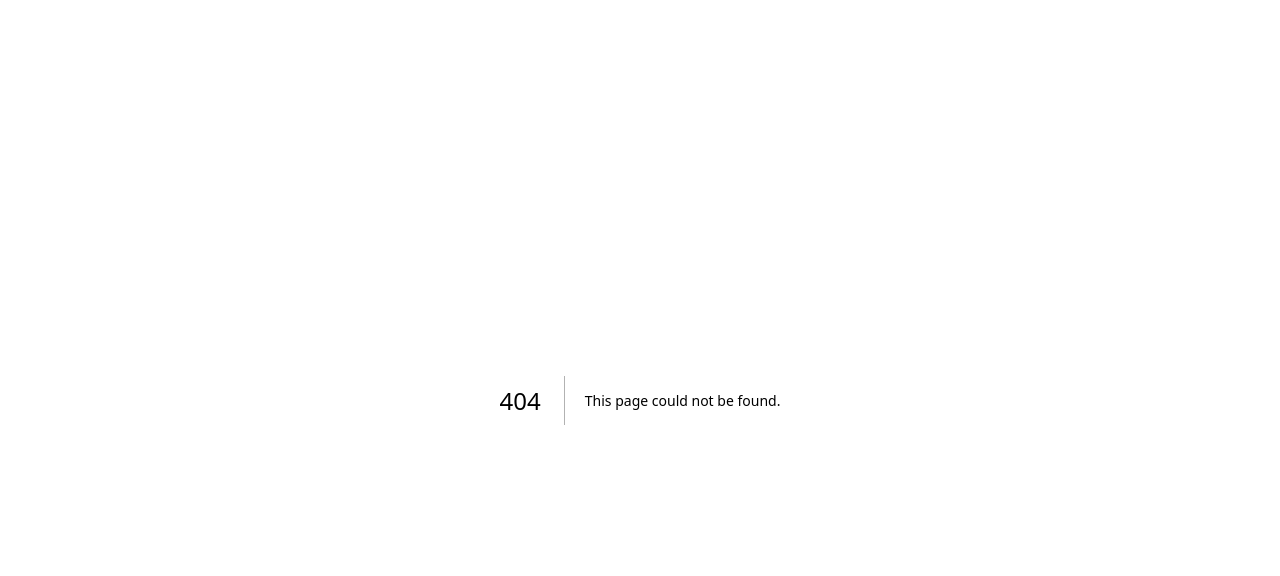
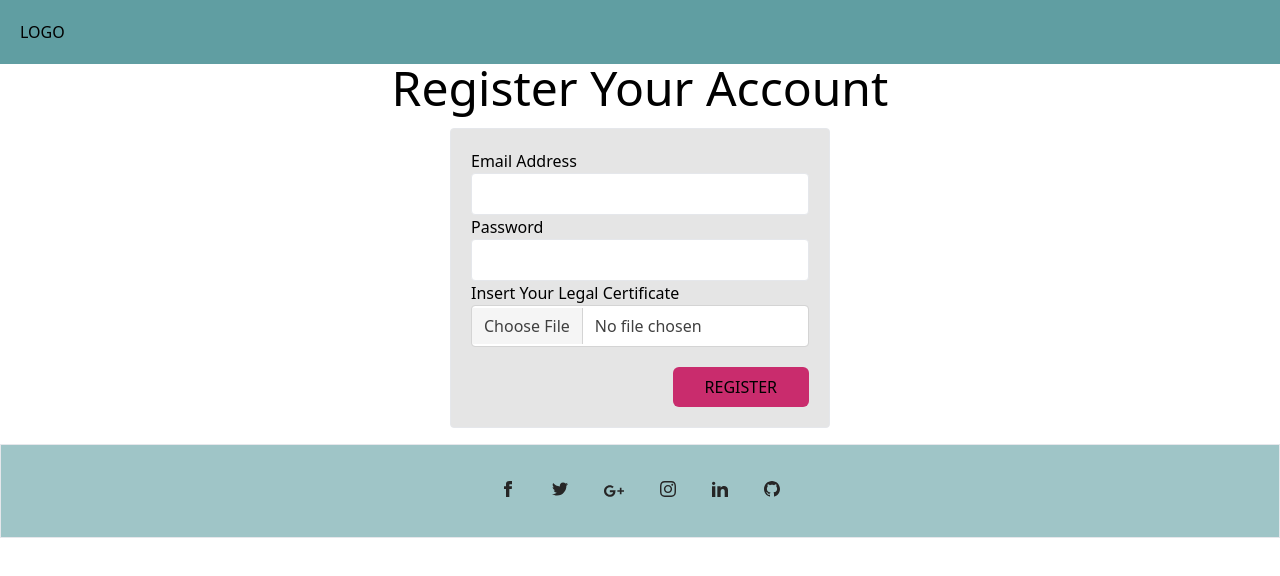
Before and after one commit to MichaelJuannn/methlab, a Next.js app: page /register in a window 1280 px wide. Before the commit this address had no page. Shown: the top 576 px of the page. Built offline with nearby package versions, Linux system fonts and the light colour scheme.

Commit message:
register api

```diff
--- /dev/null
+++ b/src/pages/api/register.ts
@@ -0,0 +1,22 @@
+import { NextApiRequest, NextApiResponse } from "next";
+import prisma from "@/utils/client";
+
+export default async function handler(
+  req: NextApiRequest,
+  res: NextApiResponse
+) {
+  const { body } = req;
+  const dateCreated = new Date();
+  try {
+    const newUser = await prisma.account.create({
+      data: {
+        email: body.email,
+        password: body.password,
+        createdAt: dateCreated,
+      },
+    });
+    return res.redirect("/search");
+  } catch (error) {
+    return res.redirect(`/register?error=1`);
+  }
+}
--- a/src/pages/obat/[details].tsx
+++ b/src/pages/obat/[details].tsx
@@ -1,6 +1,6 @@
 import { Footer, Navbar } from "@/components/layout";
 import { GetServerSideProps, InferGetServerSidePropsType } from "next";
-import { getMedicine } from "../api/obat/[query]";
+import { getMedicine } from "@/pages/api/obat/[query]";
 
 interface Medicine {
   id: number;
@@ -22,7 +22,7 @@ export default function Details(medicine: Medicine) {
             alt=""
           />
           <button className="mx-auto my-2 block w-1/2  rounded bg-secondary py-3 px-6 text-white">
-            PRINT THIS SHIT🖨
+            PRINT 🖨
           </button>
         </div>
         <div id="rightside" className="ml-5">
--- /dev/null
+++ b/src/pages/register.tsx
@@ -0,0 +1,60 @@
+import { Navbar, Footer } from "@/components/layout";
+
+export default function Register() {
+  return (
+    <>
+      <Navbar />
+      <main>
+        <div className="">
+          <h1 className="text-center text-5xl">Register Your Account</h1>
+          <div className="flex flex-col items-center">
+            <form action="/api/register" method="post">
+              <div className="m-4 w-fit rounded border bg-neutral-200 p-5">
+                <div>
+                  <label htmlFor="email">Email Address</label>
+                  <div>
+                    <input
+                      type="email"
+                      name="email"
+                      className=" w-full rounded border px-3 py-2 focus:outline-none focus:ring-1 focus:ring-primary"
+                    />
+                  </div>
+                </div>
+                <div>
+                  <label htmlFor="password">Password</label>
+                  <div>
+                    <input
+                      type="password"
+                      name="password"
+                      className="w-full rounded border px-3 py-2 focus:outline-none focus:ring-1 focus:ring-primary"
+                    />
+                  </div>
+                </div>
+                <div>
+                  <div className="mb-3">
+                    <label htmlFor="formFile" className="">
+                      Insert Your Legal Certificate
+                    </label>
+                    <input
+                      className="relative m-0 block w-full min-w-0 flex-auto cursor-pointer rounded border border-solid border-neutral-300 bg-white bg-clip-padding px-3 py-2 text-base font-normal text-neutral-700 outline-none transition duration-300 ease-in-out file:-mx-3 file:-my-1.5 file:cursor-pointer file:overflow-hidden file:rounded-none file:border-0 file:border-solid file:border-inherit file:bg-neutral-100 file:px-3 file:py-1.5 file:text-neutral-700 file:transition file:duration-150 file:ease-in-out file:[margin-inline-end:0.75rem] file:[border-inline-end-width:1px] hover:file:bg-neutral-200 focus:border-primary focus:bg-white focus:text-neutral-700 focus:shadow-[0_0_0_1px] focus:shadow-primary focus:outline-none "
+                      type="file"
+                    />
+                  </div>
+                </div>
+                <div>
+                  <button
+                    type="submit"
+                    className="mt-5 ml-auto block  rounded-md bg-secondary py-2 px-8"
+                  >
+                    REGISTER
+                  </button>
+                </div>
+              </div>
+            </form>
+          </div>
+        </div>
+      </main>
+      <Footer />
+    </>
+  );
+}
--- a/src/utils/client.ts
+++ b/src/utils/client.ts
@@ -1,5 +1,5 @@
-import { PrismaClient } from ".prisma/client";
+import { PrismaClient } from "@prisma/client";
 
-const prisma = new PrismaClient()
+const prisma = new PrismaClient();
 
-export default prisma
+export default prisma;
```
Also changed, not shown: 1 other file (tests, documents, lock files or other folders).
